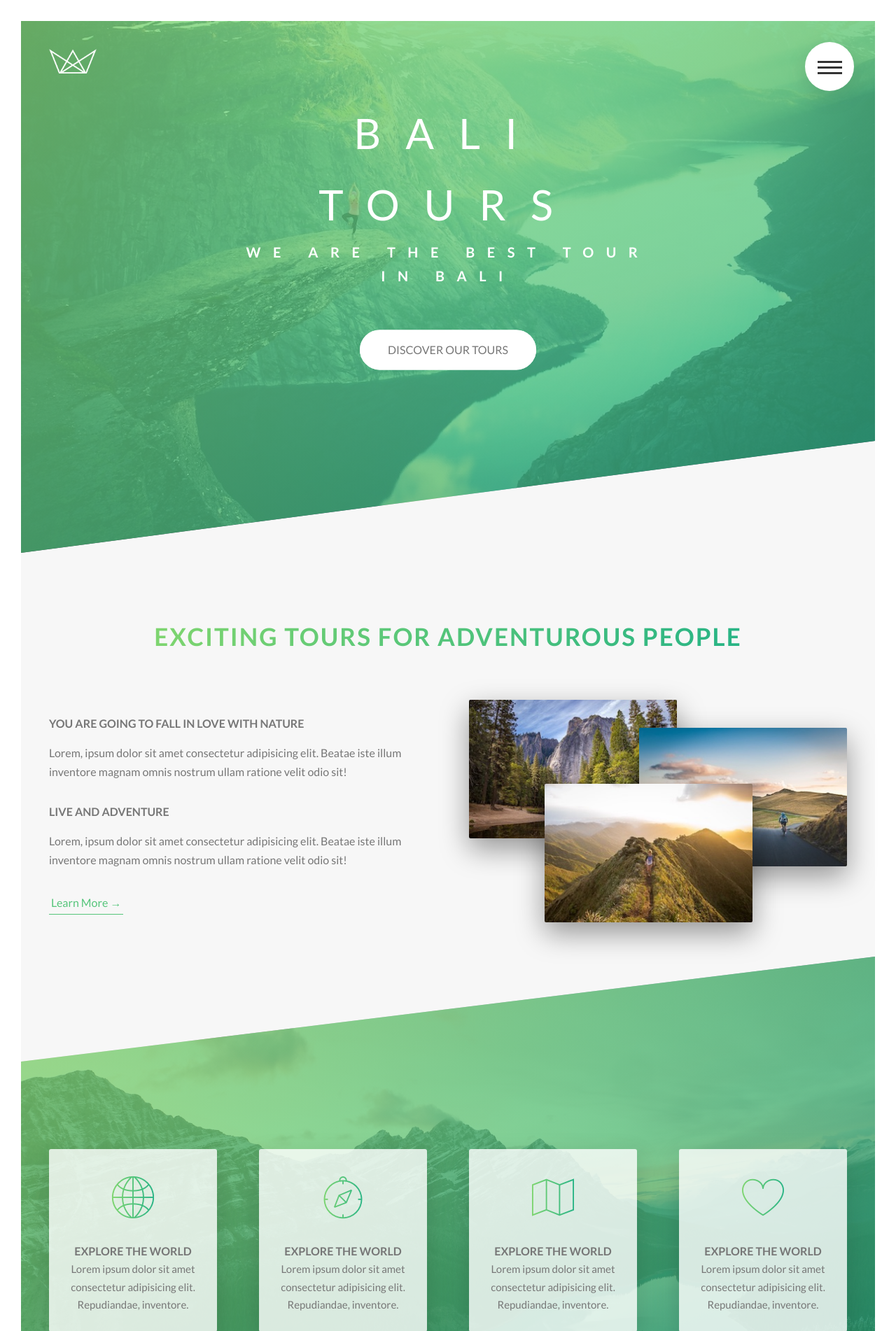
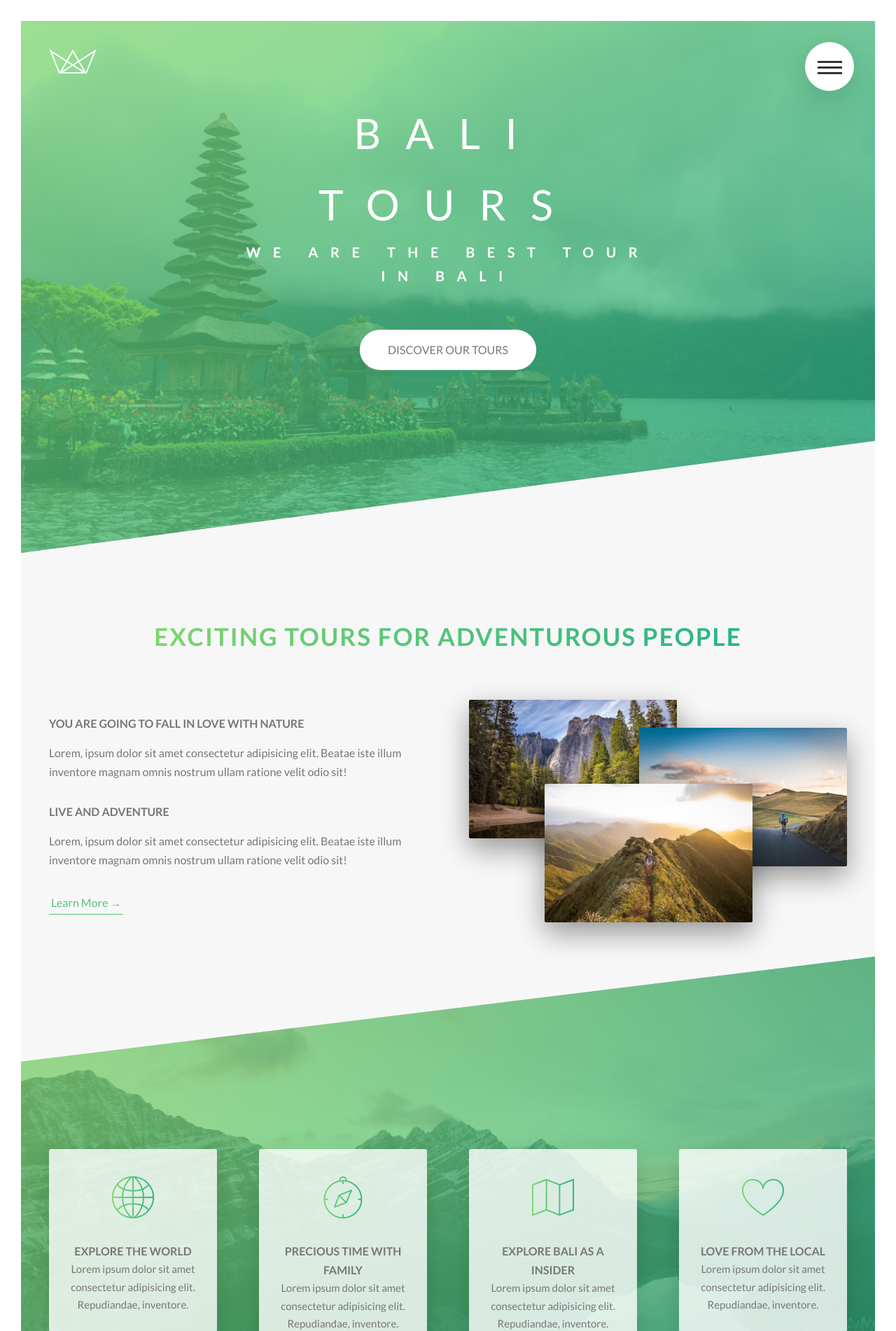
Before and after one commit to doniwirawan/natours-bali-tours-version, a PHP site: page / in a window 1280 px wide. Shown: the top 1902 px of the page at 70% size. Run offline with PHP 8.4, Linux system fonts and the light colour scheme.

Commit message:
ganti foto

```diff
--- a/css/style.css
+++ b/css/style.css
@@ -710,13 +710,13 @@ body {
 .header {
   position: relative;
   height: 95vh;
-  background-image: linear-gradient(to right bottom, #7ed56fc3, #28b485b1), url("../img/hero-small.jpg");
+  background-image: linear-gradient(to right bottom, #7ed56fc3, #28b485b1), url("../img/hero-small-bali.jpg");
   background-size: cover;
   background-position: top;
   clip-path: polygon(0 0, 100% 0, 100% 75vh, 0 100%); }
   @media (min-resolution: 192dpi) and (min-width: 37.5em), (min-width: 125em) {
     .header {
-      background-image: linear-gradient(to right bottom, #7ed56fc3, #28b485b1), url("../img/hero.jpg"); } }
+      background-image: linear-gradient(to right bottom, #7ed56fc3, #28b485b1), url("../img/hero-bali.jpg"); } }
   @media (max-width: 37.5em) {
     .header {
       clip-path: polygon(0 0, 100% 0, 100% 85vh, 0 100%); } }
--- a/index.html
+++ b/index.html
@@ -106,7 +106,7 @@
                 <div class="col-1-of-4 ">
                     <div class="feature-box">
                         <i class="icon-basic-compass feature-box__icon"></i>
-                        <h3 class="heading-tertiary">Explore the world</h3>
+                        <h3 class="heading-tertiary">Precious time with family</h3>
                         <p class="feature-box__text">Lorem ipsum dolor sit amet consectetur adipisicing elit.
                             Repudiandae, inventore.</p>
                     </div>
@@ -115,7 +115,7 @@
                 <div class="col-1-of-4 ">
                     <div class="feature-box">
                         <i class="icon-basic-map feature-box__icon"></i>
-                        <h3 class="heading-tertiary">Explore the world</h3>
+                        <h3 class="heading-tertiary">Explore bali as a insider</h3>
                         <p class="feature-box__text">Lorem ipsum dolor sit amet consectetur adipisicing elit.
                             Repudiandae, inventore.</p>
                     </div>
@@ -124,7 +124,7 @@
                 <div class="col-1-of-4 ">
                     <div class="feature-box">
                         <i class="icon-basic-heart feature-box__icon"></i>
-                        <h3 class="heading-tertiary">Explore the world</h3>
+                        <h3 class="heading-tertiary">Love from the local</h3>
                         <p class="feature-box__text">Lorem ipsum dolor sit amet consectetur adipisicing elit.
                             Repudiandae, inventore.</p>
                     </div>
--- a/sass/layouts/_header.scss
+++ b/sass/layouts/_header.scss
@@ -1,13 +1,13 @@
 .header {
     position: relative;
     height: 95vh;
-    background-image: linear-gradient(to right bottom, #7ed56fc3, #28b485b1), url("../img/hero-small.jpg");
+    background-image: linear-gradient(to right bottom, #7ed56fc3, #28b485b1), url("../img/hero-small-bali.jpg");
     background-size: cover;
     background-position: top;
     clip-path: polygon(0 0, 100% 0, 100% 75vh, 0 100%);
 
     @media (min-resolution:192dpi) and (min-width:37.5em),(min-width: 125em){
-        background-image: linear-gradient(to right bottom, #7ed56fc3, #28b485b1), url("../img/hero.jpg");
+        background-image: linear-gradient(to right bottom, #7ed56fc3, #28b485b1), url("../img/hero-bali.jpg");
     }
 
 
```
Also changed, not shown: img/hero-bali.jpg (added), img/hero-small-bali.jpg (added), img/hero-small.jpg (deleted), img/hero.jpg (deleted).
